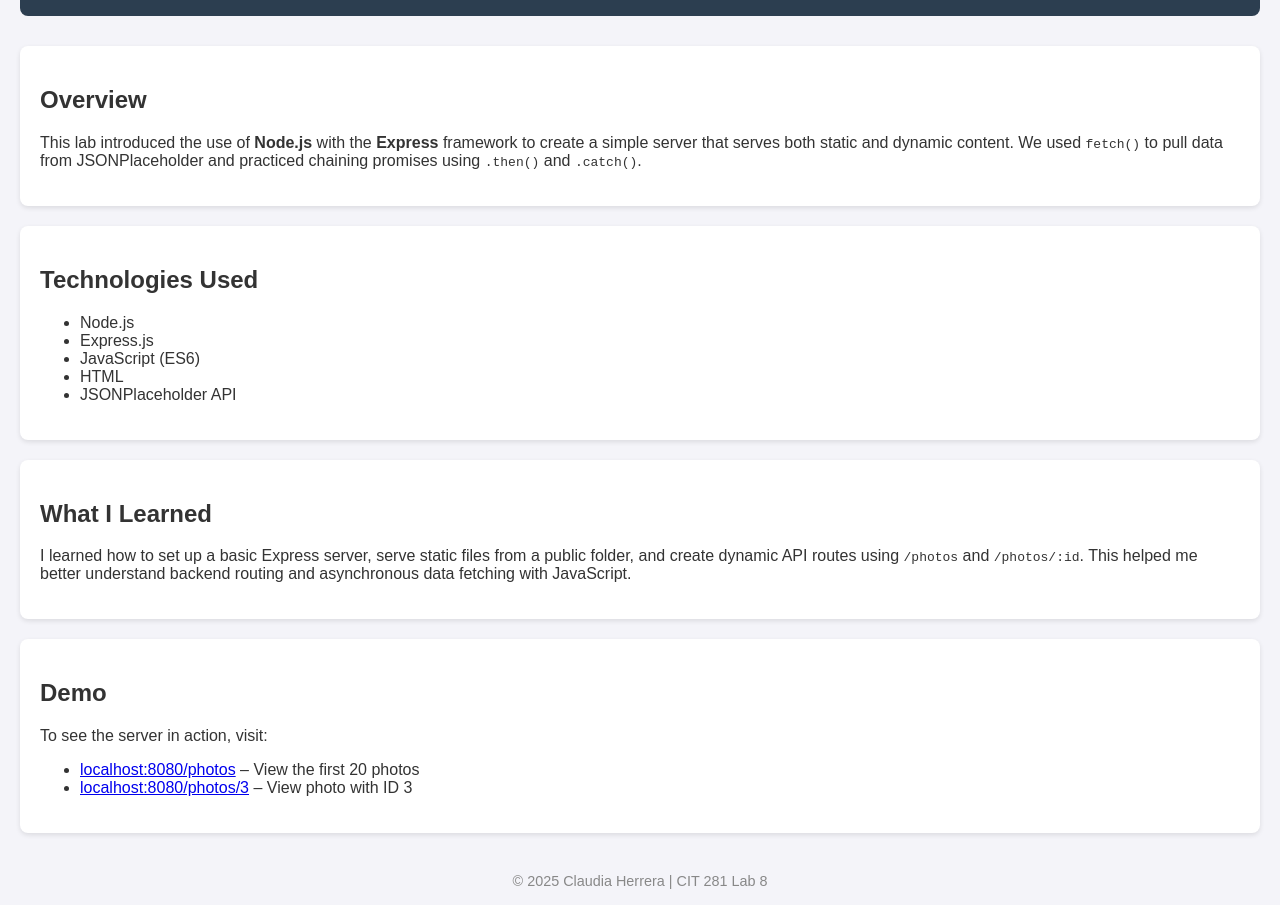
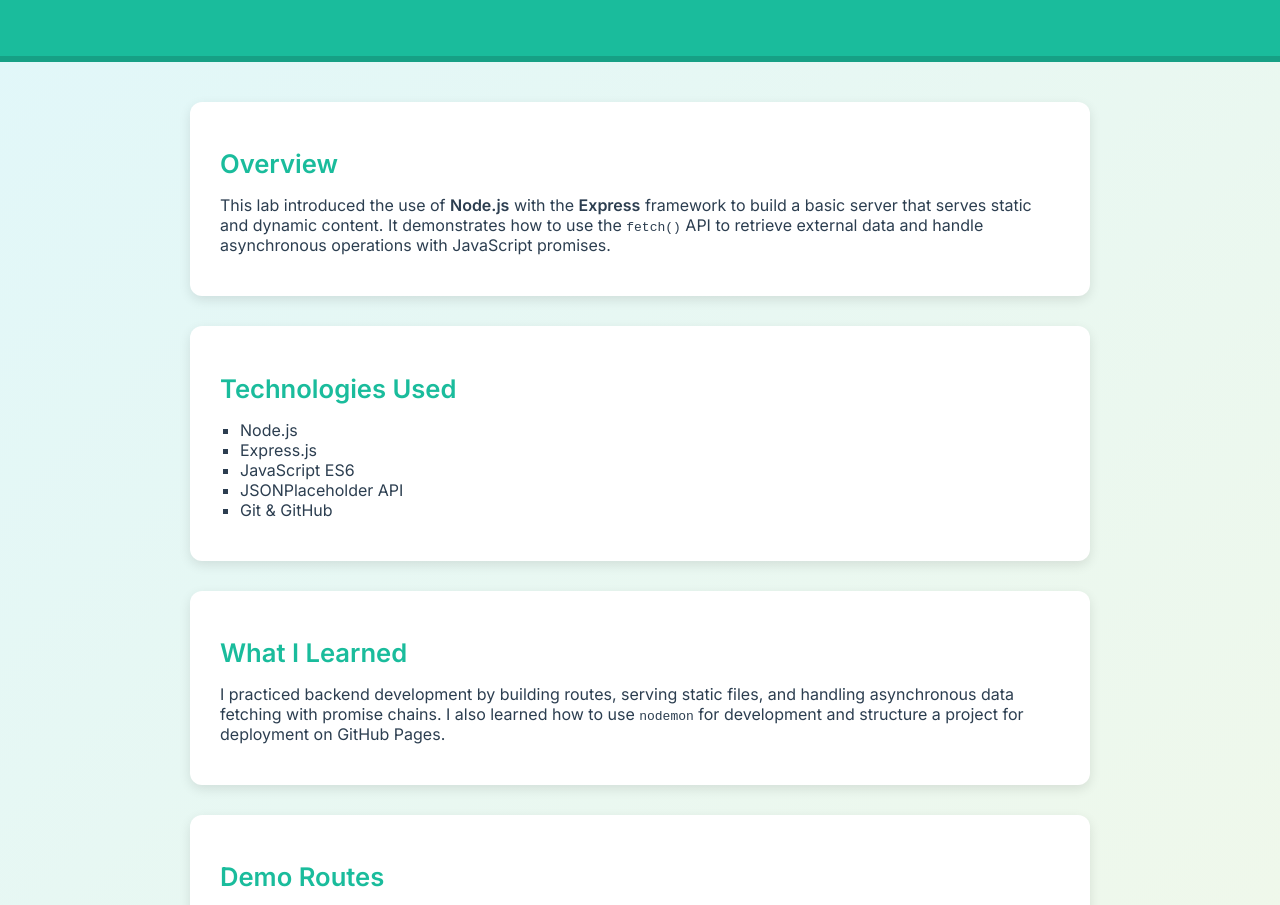
Before and after one commit to claher14/cit281-lab8, a website: page index.html in a window 1280 px wide. Shown: the part 131-1036 px from the top of the page. Drawn offline with Linux system fonts and the light colour scheme.

Commit message:
Update index.html

```diff
--- a/index.html
+++ b/index.html
@@ -4,38 +4,83 @@
   <meta charset="UTF-8" />
   <meta name="viewport" content="width=device-width, initial-scale=1.0"/>
   <title>Lab 8 – Claudia Herrera</title>
+  <link href="https://fonts.googleapis.com/css2?family=Inter:wght@400;600&display=swap" rel="stylesheet">
   <style>
     body {
-      font-family: Arial, sans-serif;
-      background-color: #f4f4f9;
-      color: #333;
+      font-family: 'Inter', sans-serif;
+      background: linear-gradient(to bottom right, #e0f7fa, #f1f8e9);
+      color: #2c3e50;
       margin: 0;
-      padding: 20px;
+      padding: 0;
     }
+
     header {
-      background-color: #2c3e50;
+      background-color: #1abc9c;
       color: white;
-      padding: 20px 40px;
-      border-radius: 8px;
+      padding: 40px;
+      text-align: center;
+      border-bottom: 6px solid #16a085;
     }
-    h1 {
+
+    header h1 {
       margin: 0;
+      font-size: 2.8rem;
     }
+
+    header p {
+      font-size: 1.2rem;
+      margin-top: 10px;
+    }
+
     main {
-      margin-top: 30px;
+      padding: 40px 20px;
+      max-width: 900px;
+      margin: 0 auto;
     }
+
     section {
       background-color: white;
+      padding: 25px 30px;
+      border-radius: 12px;
+      margin-bottom: 30px;
+      box-shadow: 0 4px 12px rgba(0, 0, 0, 0.1);
+      transition: transform 0.3s;
+    }
+
+    section:hover {
+      transform: scale(1.01);
+    }
+
+    h2 {
+      color: #1abc9c;
+      font-size: 1.6rem;
+      margin-bottom: 10px;
+    }
+
+    ul {
+      list-style-type: square;
+      padding-left: 20px;
+    }
+
+    a {
+      color: #2c3e50;
+      text-decoration: none;
+      font-weight: 600;
+      transition: color 0.3s;
+    }
+
+    a:hover {
+      color: #1abc9c;
+      text-decoration: underline;
+    }
+
+    footer {
+      text-align: center;
+      font-size: 0.9rem;
+      color: #555;
       padding: 20px;
-      margin-bottom: 20px;
-      border-radius: 8px;
-      box-shadow: 0 2px 5px rgba(0,0,0,0.1);
-    }
-    footer {
+      border-top: 1px solid #ccc;
       margin-top: 40px;
-      text-align: center;
-      font-size: 0.9em;
-      color: #888;
     }
   </style>
 </head>
@@ -48,7 +93,7 @@
   <main>
     <section>
       <h2>Overview</h2>
-      <p>This lab introduced the use of <strong>Node.js</strong> with the <strong>Express</strong> framework to create a simple server that serves both static and dynamic content. We used <code>fetch()</code> to pull data from JSONPlaceholder and practiced chaining promises using <code>.then()</code> and <code>.catch()</code>.</p>
+      <p>This lab introduced the use of <strong>Node.js</strong> with the <strong>Express</strong> framework to build a basic server that serves static and dynamic content. It demonstrates how to use the <code>fetch()</code> API to retrieve external data and handle asynchronous operations with JavaScript promises.</p>
     </section>
 
     <section>
@@ -56,23 +101,22 @@
       <ul>
         <li>Node.js</li>
         <li>Express.js</li>
-        <li>JavaScript (ES6)</li>
-        <li>HTML</li>
+        <li>JavaScript ES6</li>
         <li>JSONPlaceholder API</li>
+        <li>Git & GitHub</li>
       </ul>
     </section>
 
     <section>
       <h2>What I Learned</h2>
-      <p>I learned how to set up a basic Express server, serve static files from a public folder, and create dynamic API routes using <code>/photos</code> and <code>/photos/:id</code>. This helped me better understand backend routing and asynchronous data fetching with JavaScript.</p>
+      <p>I practiced backend development by building routes, serving static files, and handling asynchronous data fetching with promise chains. I also learned how to use <code>nodemon</code> for development and structure a project for deployment on GitHub Pages.</p>
     </section>
 
     <section>
-      <h2>Demo</h2>
-      <p>To see the server in action, visit:</p>
+      <h2>Demo Routes</h2>
       <ul>
-        <li><a href="http://localhost:8080/photos" target="_blank">localhost:8080/photos</a> – View the first 20 photos</li>
-        <li><a href="http://localhost:8080/photos/3" target="_blank">localhost:8080/photos/3</a> – View photo with ID 3</li>
+        <li><a href="http://localhost:8080/photos" target="_blank">/photos – First 20 photo objects</a></li>
+        <li><a href="http://localhost:8080/photos/3" target="_blank">/photos/3 – Single photo object by ID</a></li>
       </ul>
     </section>
   </main>
```
